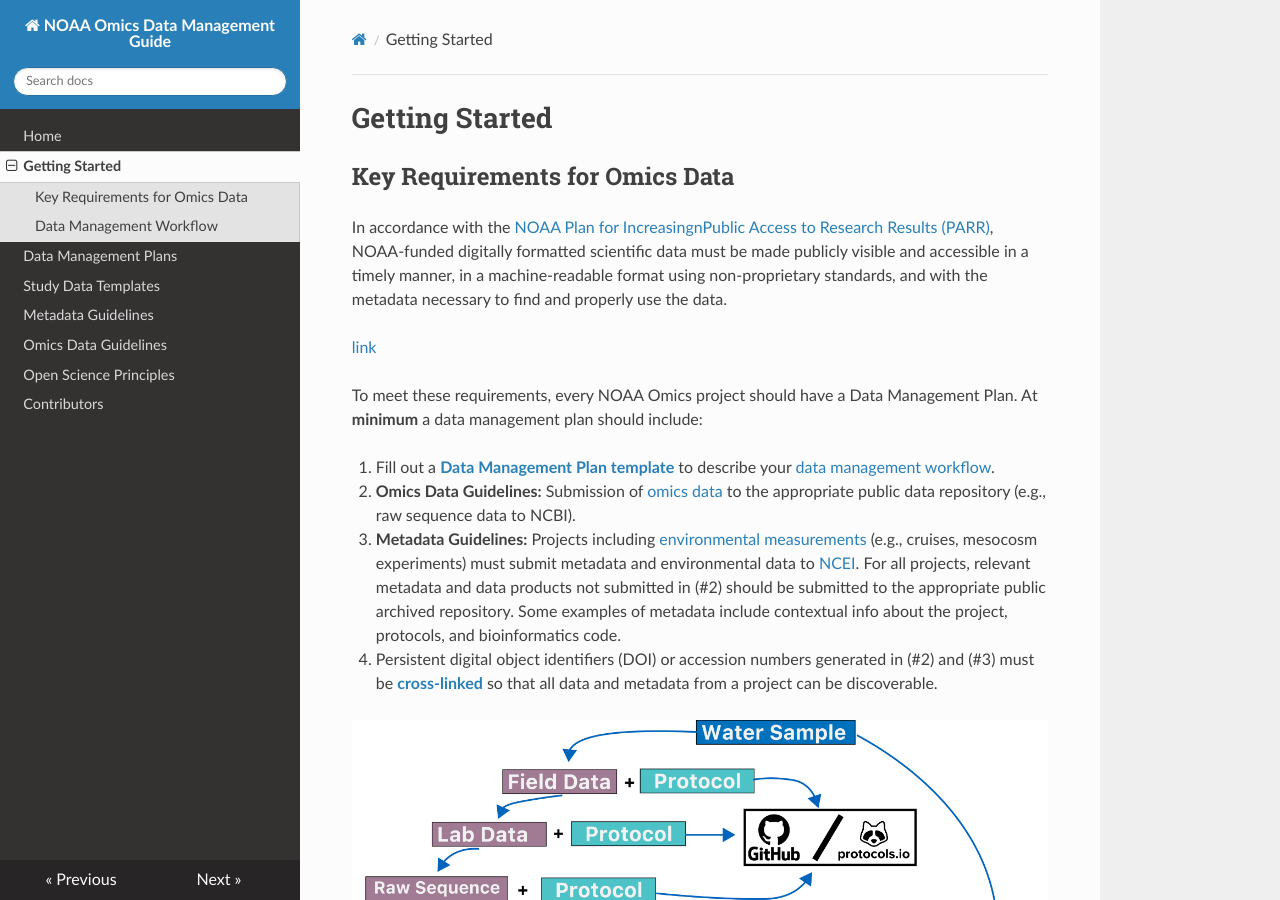
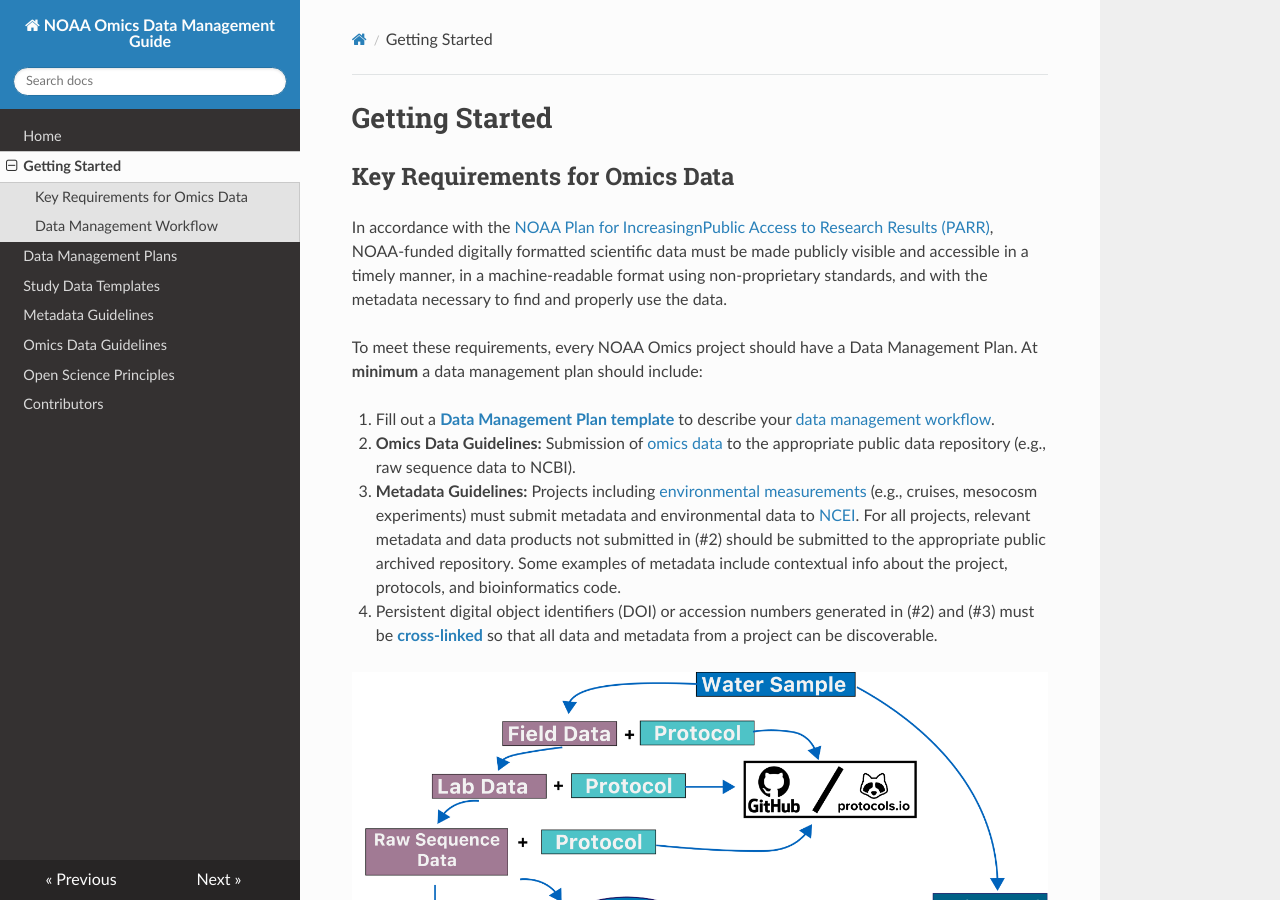
Before and after one commit to NOAA-Omics/noaa-omics-dmg, an MkDocs documentation site: the page built from docs/getting-started.md, in a window 1280 px wide and 900 px high. Built offline with MkDocs 1.6.1, drawn with Linux system fonts in a browser that asks for light colours; nearby versions of some CDN libraries.

Commit message:
Update getting-started.md

```diff
--- a/docs/getting-started.md
+++ b/docs/getting-started.md
@@ -4,8 +4,6 @@ Getting Started
 ## Key Requirements for Omics Data
 
 In accordance with the [NOAA Plan for IncreasingnPublic Access to Research Results (PARR)](https://www.glerl.noaa.gov/review2016/reviewer_docs/NOAA_PARR_Plan_v5.04.pdf), NOAA-funded digitally formatted scientific data must be made publicly visible and accessible in a timely manner, in a machine-readable format using non-proprietary standards, and with the metadata necessary to find and properly use the data.
-
-[link](http://example.com/path/to/page.html#a-header)
 
 To meet these requirements, every NOAA Omics project should have a Data Management Plan. At **minimum** a data management plan should include:
 
```
